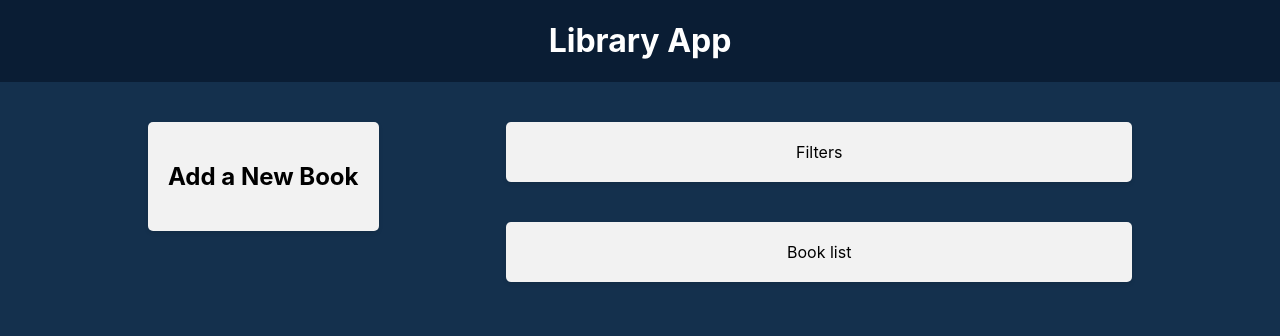
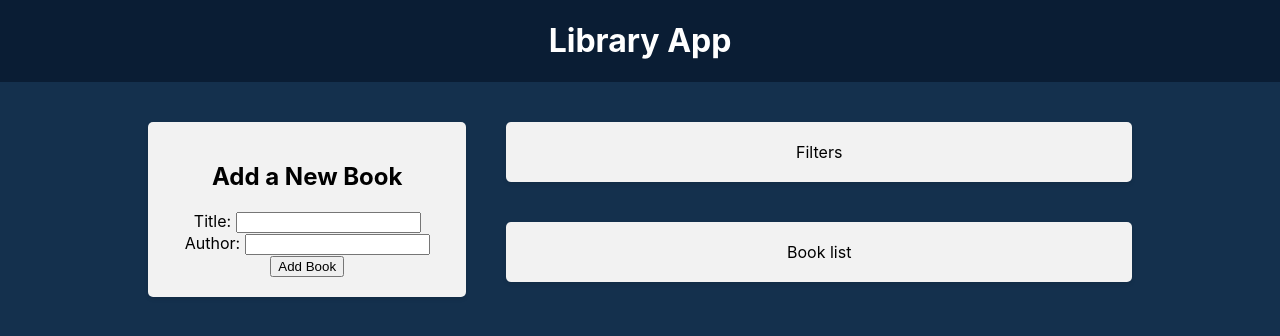
Before and after one commit to Valeriusdev/React-Redux-NodeJS-library-app, a React (Create React App) app in the folder client/: page / in a window 1280 px wide. Shown: the top 336 px of the page. Built offline with nearby package versions, Linux system fonts and the light colour scheme; the HTML template or start-up script is replaced by a standard one.

Commit message:
update BookForm component

```diff
--- a/client/src/components/BookForm/BookForm.js
+++ b/client/src/components/BookForm/BookForm.js
@@ -1,9 +1,43 @@
-import React from "react";
+import { useState } from "react";
+import "./BookForm.css";
 
 const BookForm = () => {
+  const [title, setTitle] = useState("");
+  const [author, setAuthor] = useState("");
+
+  const handleSubmit = (e) => {
+    e.preventDefault();
+
+    if (title && author) {
+      setTitle("");
+      setAuthor("");
+    }
+  };
+
   return (
     <div className="app-block book-form">
       <h2>Add a New Book</h2>
+      <form onSubmit={handleSubmit}>
+        <div>
+          <label htmlFor="title"> Title: </label>
+          <input
+            type="text"
+            id="title"
+            value={title}
+            onChange={(e) => setTitle(e.target.value)}
+          />
+        </div>
+        <div>
+          <label htmlFor="author"> Author: </label>
+          <input
+            type="text"
+            id="author"
+            value={author}
+            onChange={(e) => setAuthor(e.target.value)}
+          />
+        </div>
+        <button type="submit">Add Book</button>
+      </form>
     </div>
   );
 };
```
